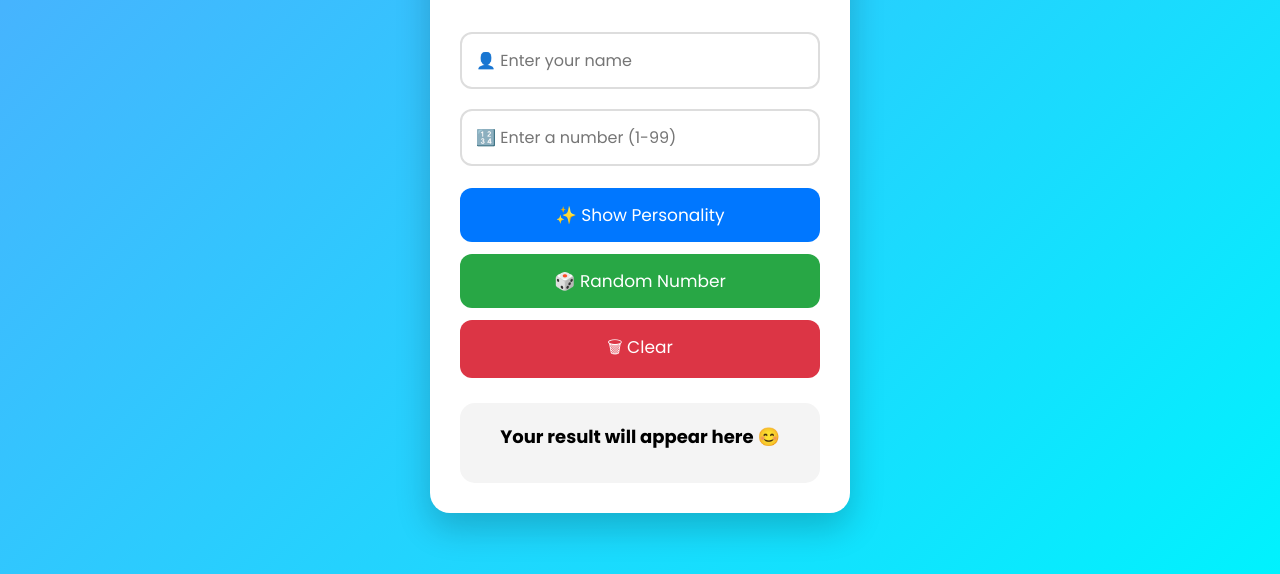
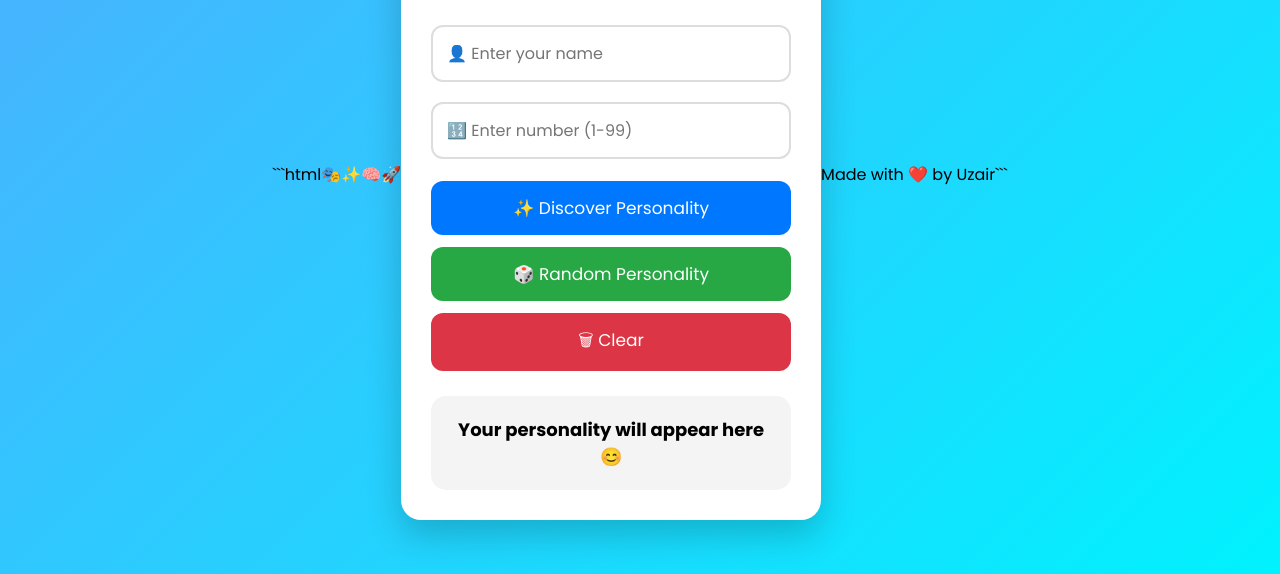
Before and after one commit to uzairshah9971-dev/PersonalityWebsite, a plain HTML site: page index.html in a window 1280 px wide. Shown: the part 226-800 px from the top of the page. Drawn offline with Linux system fonts and the light colour scheme.

Commit message:
Update index.html

````diff
--- a/index.html
+++ b/index.html
@@ -1,58 +1,83 @@
+```html
 <!DOCTYPE html>
 <html lang="en">
 <head>
     <meta charset="UTF-8">
     <meta name="viewport" content="width=device-width, initial-scale=1.0">
+
     <title>Personality App Pro</title>
 
     <link rel="stylesheet" href="style.css">
 
     <link rel="preconnect" href="https://fonts.googleapis.com">
     <link rel="preconnect" href="https://fonts.gstatic.com" crossorigin>
+
     <link href="https://fonts.googleapis.com/css2?family=Poppins:wght@300;400;600;700&display=swap" rel="stylesheet">
 </head>
 
 <body>
 
+<div class="emoji e1">🎭</div>
+<div class="emoji e2">✨</div>
+<div class="emoji e3">🧠</div>
+<div class="emoji e4">🚀</div>
+
+
 <div class="container">
 
-    <h1>🎭 Personality App Pro</h1>
+    <h1>
+        🎭 Personality App Pro
+    </h1>
 
     <p class="subtitle">
-        Discover your fun personality!
+        Discover your fun personality with AI style ✨
     </p>
+
 
     <input
         type="text"
         id="name"
         placeholder="👤 Enter your name">
 
+
     <input
         type="number"
         id="number"
         min="1"
         max="99"
-        placeholder="🔢 Enter a number (1-99)">
+        placeholder="🔢 Enter number (1-99)">
+
 
     <button onclick="showPersonality()">
-        ✨ Show Personality
+        ✨ Discover Personality
     </button>
 
+
     <button class="random" onclick="randomPersonality()">
-        🎲 Random Number
+        🎲 Random Personality
     </button>
+
 
     <button class="clear" onclick="clearFields()">
         🗑 Clear
     </button>
 
+
     <div id="result">
-        Your result will appear here 😊
+        Your personality will appear here 😊
     </div>
 
+
 </div>
+
+
+<footer>
+    Made with ❤️ by Uzair
+</footer>
+
 
 <script src="script.js"></script>
 
 </body>
 </html>
+```
````
